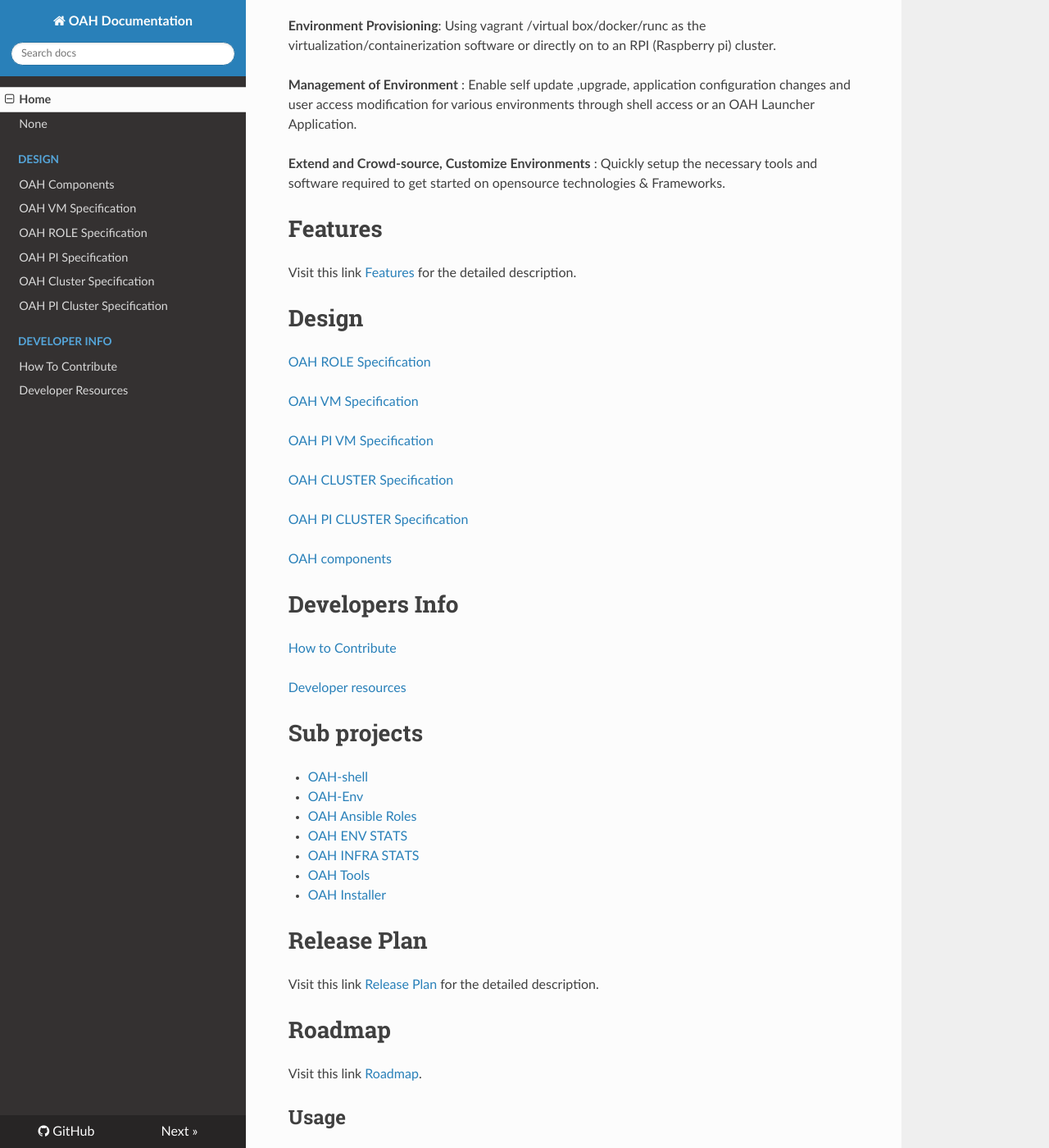
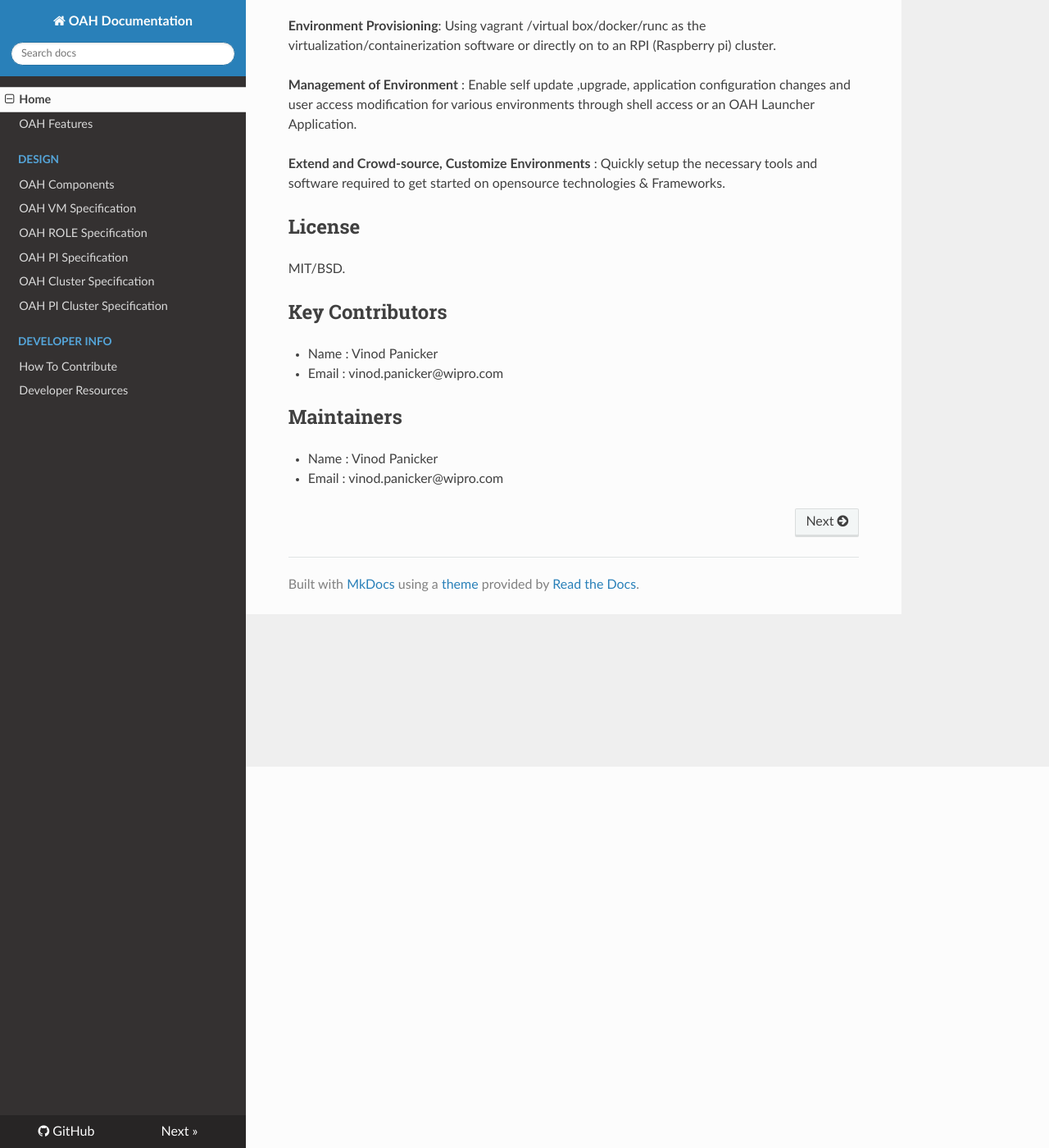
Before and after one commit to openapphack/OAH, an MkDocs documentation site: the page built from docs/index.md, in a window 1280 px wide and 1400 px high, scrolled down 465 px. Shown: the whole window at 82% size. Built offline with MkDocs 1.6.1, drawn with Linux system fonts in a browser that asks for light colours; nearby versions of some CDN libraries; old or Windows-style settings are respelled for this version of MkDocs; some of the changed text lies outside the part shown.

Commit message:
Updated Index.md

```diff
--- a/docs/index.md
+++ b/docs/index.md
@@ -16,67 +16,6 @@
 
 **Extend and Crowd-source, Customize Environments** : Quickly setup the necessary tools and software required to get started on opensource technologies & Frameworks.
 
-# Features
-
-Visit this link [Features](Features) for the detailed description.
-
-# Design
-
-[OAH ROLE Specification](OAH-ROLE-SPECIFICATION)
-
-[OAH VM Specification](OAH-VM-SPECIFICATION)
-
-[OAH PI VM Specification](OAH-PI-VM-SPECIFICATION)
-
-[OAH CLUSTER Specification](OAH-CLUSTER-SPECIFICATION)
-
-[OAH PI CLUSTER Specification](OAH-PI-CLUSTER-SPECIFICATION)
-
-[OAH components](OAH-components)
-
-# Developers Info
-
-[How to Contribute](https://openapphack.github.io/OAH/developer-info/how-to-contribute/)
-
-[Developer resources](https://openapphack.github.io/OAH/developer-info/developer-resources/)
-
-# Sub projects
-
-- [OAH-shell](http://github.com/openapphack/oah-shell)
-
-- [OAH-Env](OAH-ENVs)
-
-- [OAH Ansible Roles](OAH-Ansible-Roles)
-
-- [OAH ENV STATS](http://github.com/openapphack/oah-env-stat)
-
-- [OAH INFRA STATS](http://github.com/openapphack/oah-infra-stat)
-
-- [OAH Tools](OAH-Tools)
-
-- [OAH Installer](http://github.com/openapphack/oah-installer)
-
-# Release Plan
-
-Visit this link [Release Plan](Release-Plan) for the detailed description.
-
-# Roadmap
-
-Visit this link [Roadmap](Roadmap).
-
-## Usage
-
-**Purpose should be** Training and Evaluation
-
-Instruction
-
-visit [oah-installer](http://github.com/openapphack/oah-installer)
-
-
-Link to [OAH User Guide](OAH_User_Guide)
-
-### [OAH COOK BOOK ](OAH_Cook_Book)
-
 
 ## License
 
--- a/mkdocs.yml
+++ b/mkdocs.yml
@@ -13,7 +13,7 @@
 
 pages:
   - Home: 'index.md'
-  - OAH Features:'features/features.md'
+  - 'OAH Features': 'features/features.md'
   - Design:
     - 'OAH Components': 'design/oah-components.md'
     - 'OAH VM Specification': 'design/oah-vm-specification.md'
```
